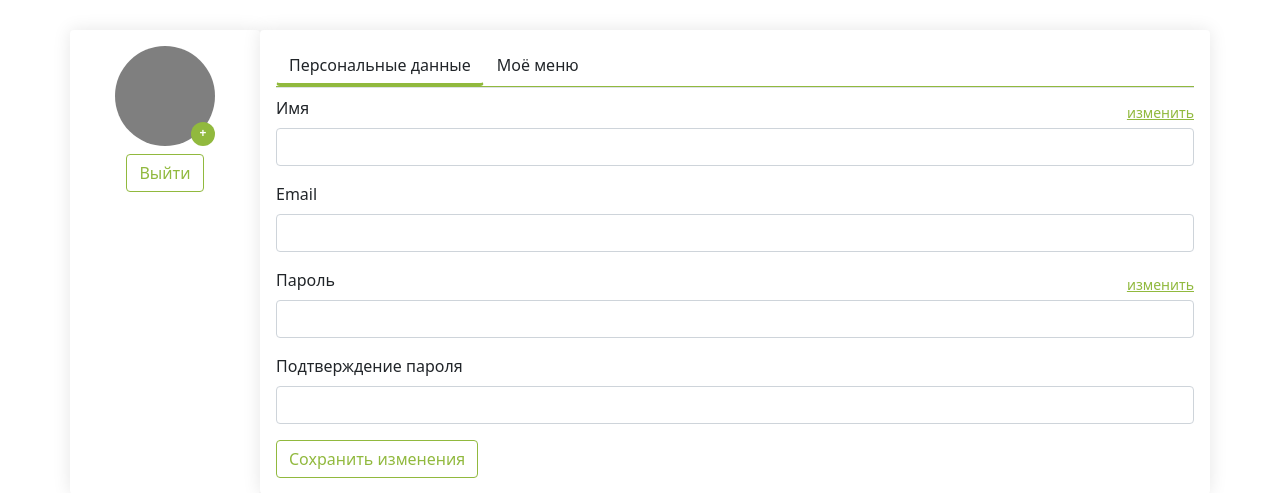
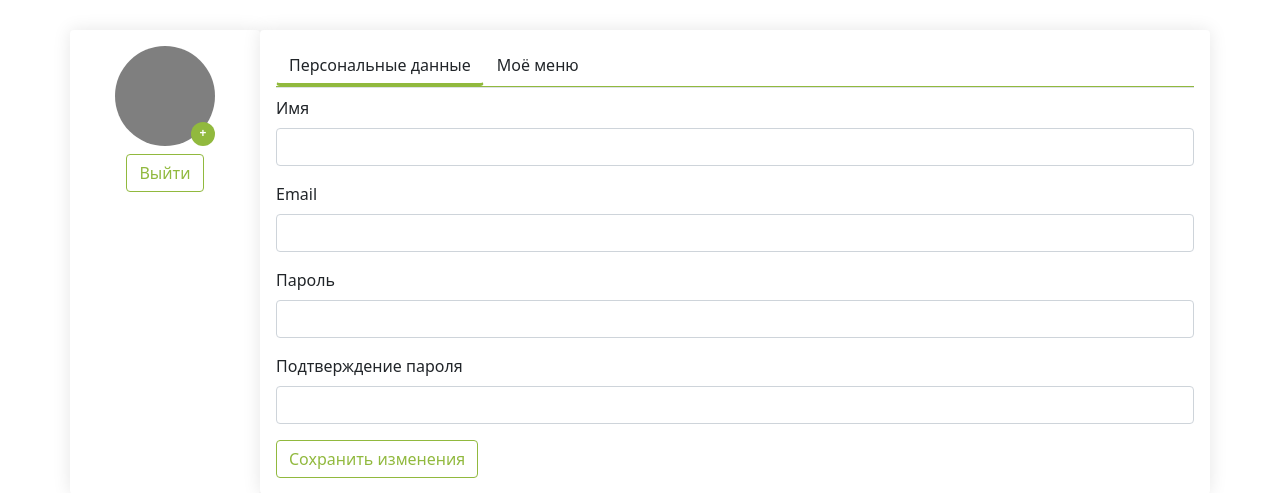
Before and after one commit to jmuriki/FoodPlan, a Django app: template templates/lk.html in a window 1280 px wide. Shown: the part 213-706 px from the top of the page. Run offline with Django 3.2, Linux system fonts and the light colour scheme; the template is opened without the code that fills it, so the values that code supplies are empty.

Commit message:
Remove unused functionality for information changing

```diff
--- a/templates/lk.html
+++ b/templates/lk.html
@@ -75,7 +75,6 @@
                                         <div class="mb-3">
                                             <div class="d-flex align-items-center justify-content-between">
                                                 <label for="exampleInputEmail1" class="form-label">Имя</label>
-                                                <small><a href="#" class="link-dark foodplan_green">изменить</a></small>
                                             </div>
                                             <input type="text" class="form-control" id="name" name="name" value="{{ first_name }}">
                                         </div>
@@ -86,7 +85,6 @@
                                         <div class="mb-3">
                                             <div class="d-flex align-items-center justify-content-between">
                                                 <label for="exampleInputPassword1" class="form-label">Пароль</label>
-                                                <small><a href="#" class="link-dark foodplan_green">изменить</a></small>
                                             </div>
                                             <input type="password" class="form-control" id="password" name="password">
                                         </div>
```
